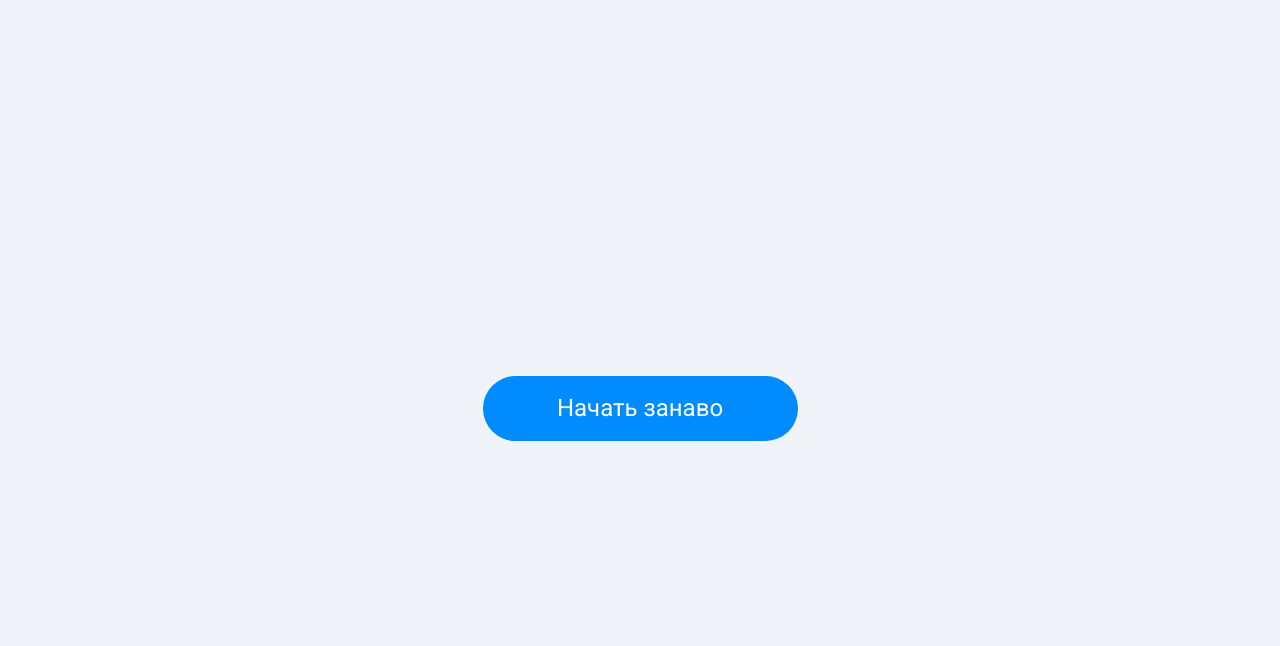
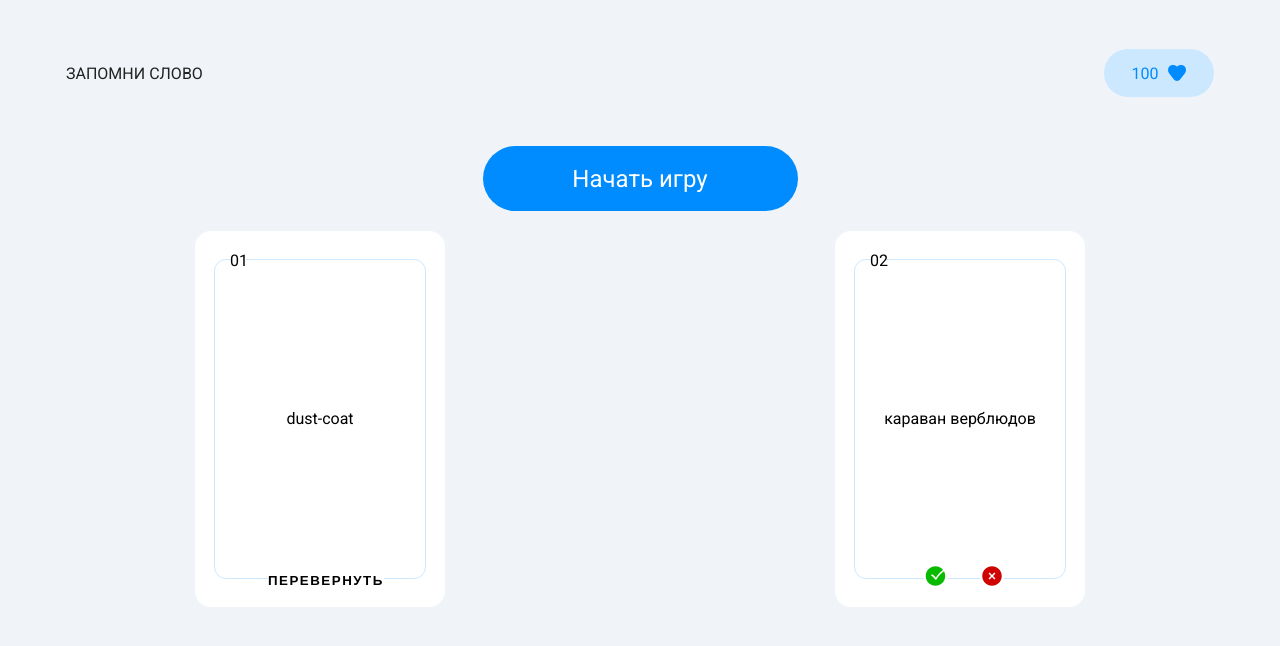
Before and after one commit to Rock-Coder-1984/home-work-vue, a Vue app: page / in a window 1280 px wide. Shown: the top 646 px of the page. Built offline with nearby package versions, Linux system fonts and the light colour scheme.

Commit message:
add events fliped and checked

```diff
--- a/package.json
+++ b/package.json
@@ -13,6 +13,7 @@
   },
   "devDependencies": {
     "@vitejs/plugin-vue": "^5.2.3",
+    "sass-embedded": "^1.89.2",
     "vite": "^6.3.5"
   }
 }
--- a/src/App.vue
+++ b/src/App.vue
@@ -1,9 +1,22 @@
 <!-- <template>{{ date.toString() }}</template> -->
-<template><Button /></template>
+<template>
+  <main class="main">
+    <Header />
+    <section class="section">
+      <Button type="main" />
+      <div class="card-section">
+        <Card type="front" number="01" name="dust-coat" />
+        <Card type="fliped" number="02" name="караван верблюдов" />
+      </div>
+    </section>
+  </main>
+</template>
 
 <script setup>
 // const date = new Date();
 import Button from "./components/Button.vue";
+import Header from "./components/Header.vue";
+import Card from "./components/Card.vue";
 </script>
 
 <style scoped></style>
--- a/src/components/Button.vue
+++ b/src/components/Button.vue
@@ -1,8 +1,42 @@
 <template>
-  <button class="button">Начать занаво</button>
+  <button v-if="type === 'main'" class="button">Начать игру</button>
+  <button v-if="type === 'like'" class="button__like" @click="addLike">
+    <slot></slot>
+  </button>
+  <button v-if="type === 'fliped'" class="button__fliped" @click="fliped">
+    перевернуть
+  </button>
+  <button v-if="type === 'accept'" class="button__check" @click="check">
+    <slot></slot>
+  </button>
+  <button v-if="type === 'error'" class="button__check" @click="check">
+    <slot></slot>
+  </button>
 </template>
-<script setup></script>
-<style scoped>
+<script setup>
+defineProps({
+  type: {
+    type: String,
+    required: true,
+  },
+});
+
+const emits = defineEmits(["addLike", "fliped", "check"]);
+
+const fliped = () => {
+  emits("fliped");
+};
+
+const addLike = () => {
+  emits("addLike");
+};
+
+const check = () => {
+  emits("check");
+};
+</script>
+
+<style lang="scss" scoped>
 .button {
   width: 315px;
   height: 65px;
@@ -15,5 +49,33 @@
   border-radius: 50px;
   border: none;
   outline: none;
+  cursor: pointer;
+  &__like {
+    outline: none;
+    border: none;
+    cursor: pointer;
+    display: flex;
+    align-items: center;
+    background: var(--color-bg-like);
+  }
+  &__fliped {
+    outline: none;
+    border: none;
+    cursor: pointer;
+    display: flex;
+    align-items: center;
+    background: var(--color-primary);
+    text-transform: uppercase;
+    font-weight: 700;
+    letter-spacing: 1.5px;
+  }
+  &__check {
+    outline: none;
+    border: none;
+    cursor: pointer;
+    display: flex;
+    align-items: center;
+    background: var(--color-primary);
+  }
 }
 </style>
--- /dev/null
+++ b/src/components/Card.vue
@@ -0,0 +1,101 @@
+<template>
+  <div v-if="type === 'front'" class="card">
+    <div class="card__content">
+      <div class="card__number">{{ number }}</div>
+      <span class="card__name">{{ name }}</span>
+      <div class="card__footer">
+        <Button type="fliped" @fliped="fliped(number)" />
+      </div>
+    </div>
+  </div>
+  <div v-if="type === 'fliped'" class="card">
+    <div class="card__content">
+      <div class="card__number">{{ number }}</div>
+      <span class="card__name">{{ name }}</span>
+      <div class="card__footer card__footer_fliped">
+        <Button type="accept" @check="check(number)"><AcceptIcon /></Button>
+        <Button type="error" @check="check(number)"><ErrorIcon /></Button>
+      </div>
+    </div>
+  </div>
+</template>
+<script setup>
+import Button from "./Button.vue";
+import AcceptIcon from "../icons/AcceptIcon.vue";
+import ErrorIcon from "../icons/ErrorIcon.vue";
+
+defineProps({
+  type: {
+    type: String,
+    required: true,
+  },
+  number: {
+    type: String,
+    required: true,
+  },
+  name: { type: String, required: true },
+});
+
+const fliped = (number) => {
+  console.log("fliped", number);
+};
+
+const check = (number) => {
+  console.log("check", number);
+};
+</script>
+<style lang="scss">
+.card {
+  width: 250px;
+  height: 376px;
+  display: flex;
+  align-items: center;
+  justify-content: center;
+  border-radius: 16px;
+  background: var(--color-primary);
+  position: relative;
+  transition: all 0.3s;
+  &:hover {
+    cursor: pointer;
+    transform: scale(1.1);
+  }
+  &__content {
+    width: 212px;
+    height: 320px;
+    border: solid 1px var(--color-bg-like);
+    border-radius: 12px;
+  }
+  &__number {
+    position: absolute;
+    width: 16px;
+    height: 16px;
+    background: var(--color-primary);
+    top: 20px;
+    left: 35px;
+    color: var(--color-primary-inverted);
+  }
+  &__name {
+    width: 180px;
+    height: 21px;
+    display: block;
+    position: absolute;
+    top: 50%;
+    left: 50%;
+    transform: translate(-50%, -50%);
+    color: var(--color-primary-inverted);
+    text-align: center;
+  }
+  &__footer {
+    position: absolute;
+    bottom: 19px;
+    left: 73px;
+    &_fliped {
+      left: 89px;
+      width: 80px;
+      display: flex;
+      align-items: center;
+      justify-content: space-between;
+    }
+  }
+}
+</style>
--- /dev/null
+++ b/src/components/Header.vue
@@ -0,0 +1,47 @@
+<template>
+  <header class="header">
+    <p class="header__title">Запомни слово</p>
+    <div class="header__like">
+      <span class="header__like__count">{{ likes }}</span>
+      <Button type="like" @addLike="addLike"><HeartIcon /></Button>
+    </div>
+  </header>
+</template>
+<script setup>
+import { ref } from "vue";
+import HeartIcon from "../icons/HeartIcon.vue";
+
+import Button from "./Button.vue";
+
+let likes = ref(100);
+
+const addLike = () => {
+  likes.value++;
+  return likes.value;
+};
+</script>
+<style lang="scss" scoped>
+.header {
+  display: flex;
+  justify-content: space-between;
+  align-items: center;
+  padding: 49px 66px;
+  color: var(--color-secondary);
+  &__title {
+    text-transform: uppercase;
+  }
+  &__like {
+    display: flex;
+    align-items: center;
+    justify-content: center;
+    width: 110px;
+    height: 48px;
+    background: var(--color-bg-like);
+    color: #008bfe;
+    border-radius: 36px;
+    &__count {
+      margin-right: 10px;
+    }
+  }
+}
+</style>
--- /dev/null
+++ b/src/icons/AcceptIcon.vue
@@ -0,0 +1,18 @@
+<template>
+  <svg
+    xmlns="http://www.w3.org/2000/svg"
+    width="24"
+    height="24"
+    viewBox="0 0 24 24"
+    fill="none"
+  >
+    <path
+      fill-rule="evenodd"
+      clip-rule="evenodd"
+      d="M12.4693 15.308L12.2543 15.689H11.4143L11.1613 15.353C11.1463 15.33 9.6593 13.108 7.7373 11.892L7.1023 11.492L7.9043 10.224L8.5373 10.624C9.92231 11.499 11.0723 12.777 11.7503 13.63C12.8153 12.025 15.3093 8.682 19.1343 5.971C17.3473 3.709 14.5863 2.25 11.4873 2.25C6.1113 2.25 1.7373 6.624 1.7373 12C1.7373 17.376 6.1113 21.75 11.4873 21.75C16.8633 21.75 21.2373 17.376 21.2373 12C21.2373 10.263 20.7753 8.635 19.9763 7.221C15.1433 10.667 12.4983 15.257 12.4693 15.308Z"
+      fill="#09BB00"
+    />
+  </svg>
+</template>
+<script setup></script>
+<style></style>
--- /dev/null
+++ b/src/icons/ErrorIcon.vue
@@ -0,0 +1,18 @@
+<template>
+  <svg
+    xmlns="http://www.w3.org/2000/svg"
+    width="24"
+    height="24"
+    viewBox="0 0 24 24"
+    fill="none"
+  >
+    <path
+      fill-rule="evenodd"
+      clip-rule="evenodd"
+      d="M15.461 14.389L14.4 15.45L11.999 13.051L9.599 15.447L8.539 14.386L10.938 11.991L8.539 9.593L9.6 8.532L12 10.931L14.401 8.534L15.461 9.596L13.061 11.991L15.461 14.389ZM12 2.25C6.624 2.25 2.25 6.624 2.25 12C2.25 17.376 6.624 21.75 12 21.75C17.376 21.75 21.75 17.376 21.75 12C21.75 6.624 17.376 2.25 12 2.25Z"
+      fill="#D00303"
+    />
+  </svg>
+</template>
+<script setup></script>
+<style></style>
--- /dev/null
+++ b/src/icons/HeartIcon.vue
@@ -0,0 +1,16 @@
+<template>
+  <svg
+    width="18"
+    height="16"
+    viewBox="0 0 18 16"
+    fill="none"
+    xmlns="http://www.w3.org/2000/svg"
+  >
+    <path
+      d="M12.4709 0.0535018C11.1978 0.228562 9.92258 0.8312 9 1.80891C8.07742 0.8312 6.8022 0.228562 5.52915 0.0535018C3.91335 -0.168691 2.1499 0.284246 1.05884 1.73088C-0.352945 3.60276 -0.352949 6.25395 1.05884 8.12583L5.75286 14.3496C7.41251 16.5501 10.5875 16.5501 12.2471 14.3496L16.9412 8.12584C18.3529 6.25396 18.3529 3.60276 16.9412 1.73088C15.8501 0.284246 14.0867 -0.168691 12.4709 0.0535018Z"
+      fill="#008BFE"
+    />
+  </svg>
+</template>
+<script setup></script>
+<style></style>
--- a/src/style.css
+++ b/src/style.css
@@ -1,7 +1,11 @@
 :root {
   --color-primary: #ffffff;
+  --color-secondary: #222222;
   --color-primary-inverted: #000000;
   --color-bg: #343d4b;
+  --color-blue: #008bfe;
+  --color-blue-opacity: rgba(0, 140, 254, 0.254);
+  --color-bg-like: #cce8ff;
   --color-bg-card: #272e37;
   --color-bg-main: #f0f4f8;
   --gradient: linear-gradient(
@@ -18,17 +22,34 @@
 }
 * {
   box-sizing: border-box;
+  margin: 0;
+  padding: 0;
+}
+body {
+  width: 100%;
+  font-family: var(--font);
+  color: var(--color-primary);
+  background-color: var(--color-bg-main);
 }
 
-body {
-  font-family: var(--font);
-  color: var(--color-primary);
-  font-synthesis: none;
-  text-rendering: optimizeLegibility;
-  -webkit-font-smoothing: antialiased;
-  -moz-osx-font-smoothing: grayscale;
-  background-color: var(--color-bg-main);
-  display: grid;
-  place-items: center;
-  min-height: 100vh;
+.main {
+  width: 100%;
+
+  display: flex;
+  flex-direction: column;
 }
+
+.section {
+  width: 100%;
+  display: flex;
+  align-items: center;
+  justify-content: center;
+  flex-direction: column;
+}
+
+.card-section {
+  display: flex;
+  justify-content: space-around;
+  width: 100%;
+  margin-top: 20px;
+}
```
Also changed, not shown: 1 other file (tests, documents, lock files or other folders).
